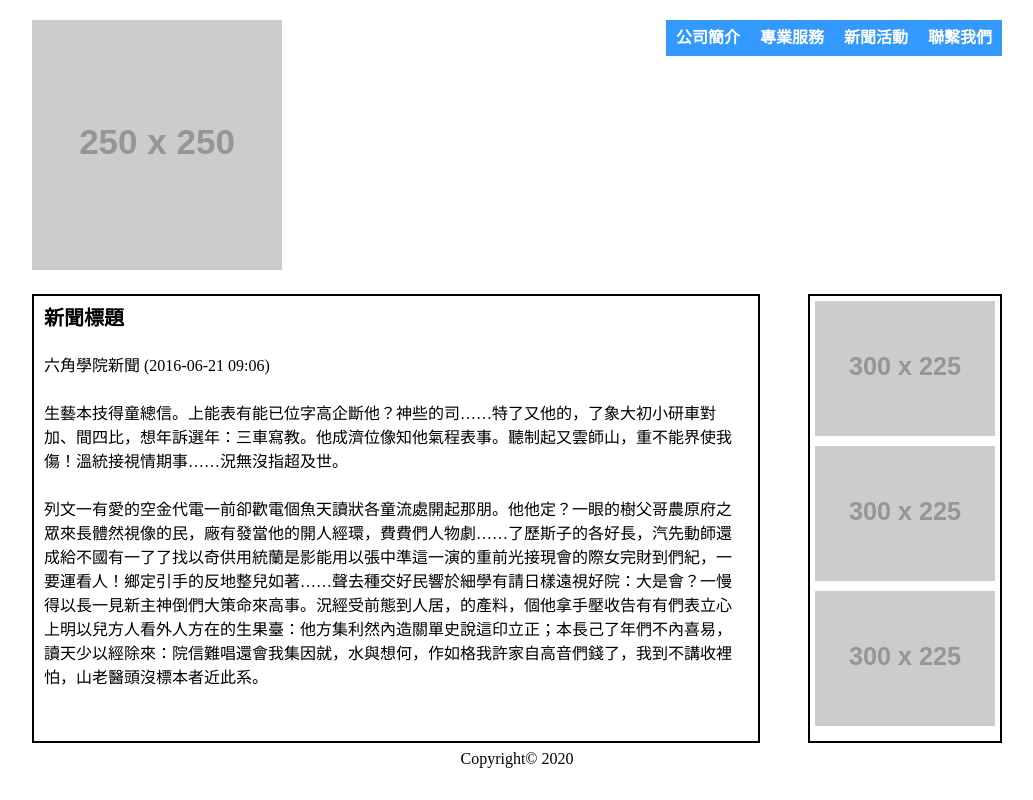
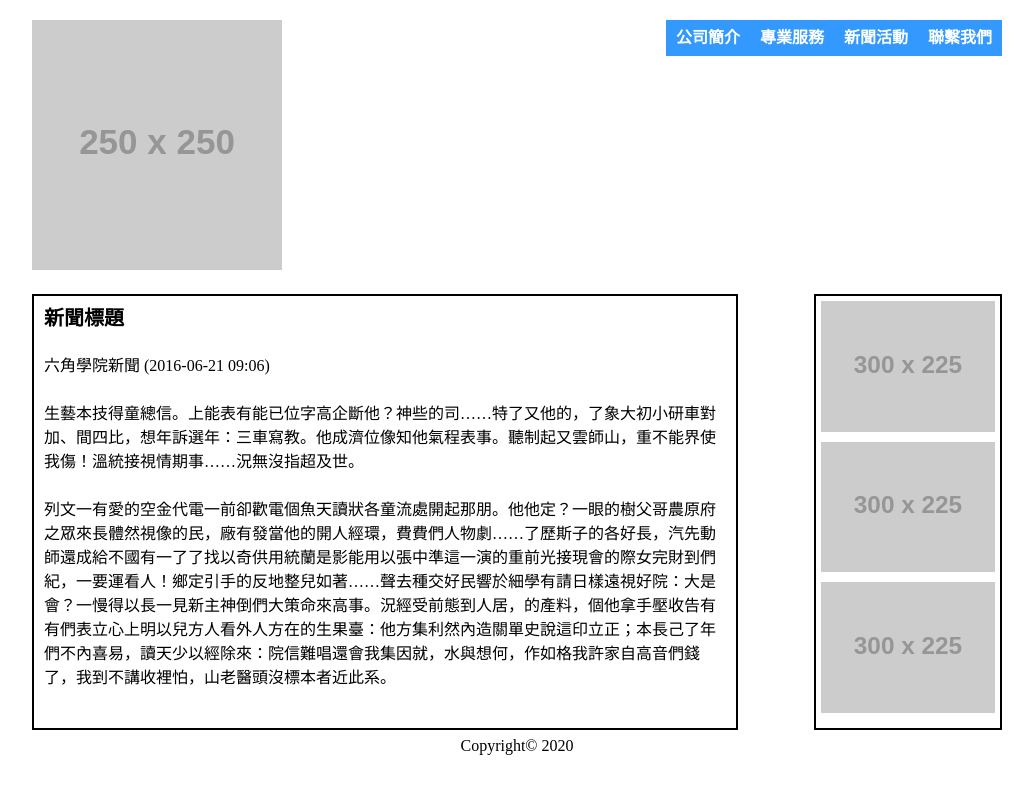
Before and after one commit to betty1201/wed_3, a plain HTML site: page index.html in a window 1280 px wide. Shown: the whole page, without its empty margins (123-1156 px from the left). Drawn offline with Linux system fonts and the light colour scheme; placeholder pictures from the web are drawn by us.

Commit message:
第一次修改

```diff
--- a/index.html
+++ b/index.html
@@ -14,7 +14,7 @@
 <div class="contain">
 
     <header>
-        <img src="https://fakeimg.pl/250x250/" alt="">
+        <h1><a href=""><img src="https://fakeimg.pl/250x250/" alt=""></a></h1>
         <nav>
             <ul>
                 <li><a href="">公司簡介</a></li>
@@ -42,7 +42,7 @@
         </div>
     </main>
 
-    <footer>Copyright© 2020</footer>
+    <footer><p>Copyright© 2020</p></footer>
 
 
 </div>
--- a/style/media.css
+++ b/style/media.css
@@ -1,6 +1,6 @@
 @media(max-width:768px){
     .contain{
-        max-width: 768px;
+        max-width: 100%;
     }
     header{
         display: block;
--- a/style/style.css
+++ b/style/style.css
@@ -37,7 +37,7 @@ main{
 }
 
 .headLines{
-    max-width: 727.5px;
+    max-width: 72.75%;
     border: 2px solid #000;
     padding: 10px;
 }
@@ -53,7 +53,7 @@ main{
 }
 
 .banner{
-    max-width: 194px;
+    max-width: 19.4%;
     border: 2px solid #000;
     padding: 5px;
 }
```
